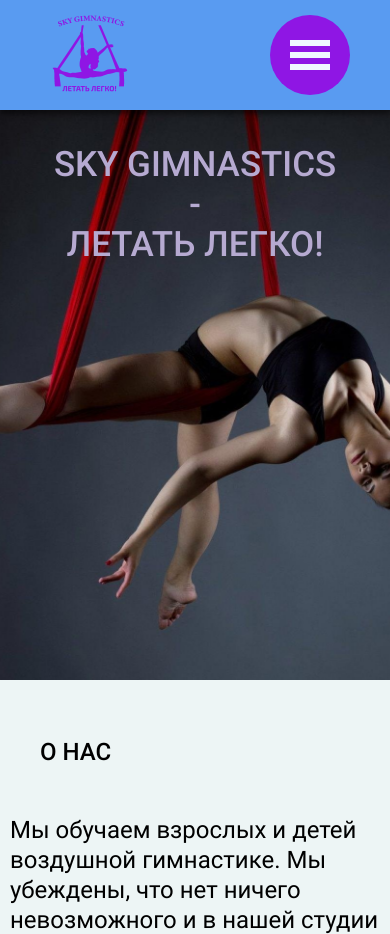
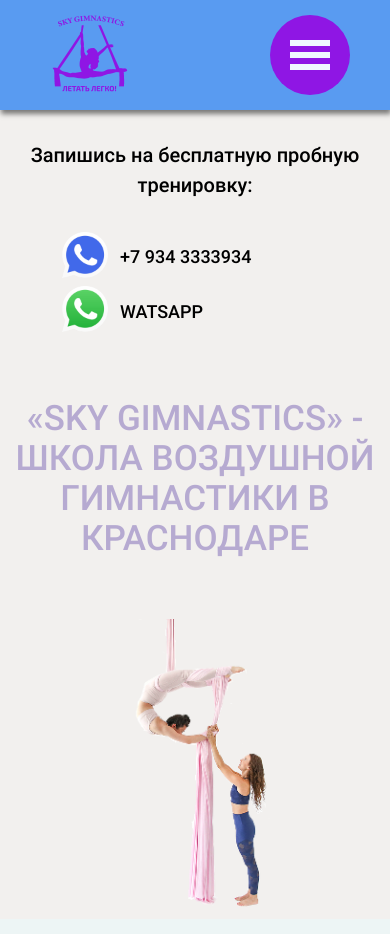
Before and after one commit to natastas/sky, a plain HTML site: page index.html in a window 390 px wide. Shown: the top 934 px of the page. Drawn offline with Linux system fonts and the light colour scheme.

Commit message:
mobile fix

```diff
--- a/blocks/benefits/benefits.css
+++ b/blocks/benefits/benefits.css
@@ -1,3 +1,3 @@
 .benefits {
-    background-color: bisque;
+    background-color: antiquewhite;
 }
--- a/blocks/burger-menu/burger-menu.css
+++ b/blocks/burger-menu/burger-menu.css
@@ -3,7 +3,7 @@
 }
 
 .burger-menu__button {
-    position: fixed;
+    position: absolute;
     top: 15px;
     right: 40px;
     z-index: 30;
--- a/blocks/header/header.css
+++ b/blocks/header/header.css
@@ -4,7 +4,8 @@
     -moz-box-shadow: 1px 4px 5px 0px rgba(0,0,0,0.5);
     box-shadow: 1px 4px 5px 0px rgba(0,0,0,0.5);
     height: 110px;
-    position: sticky;
+    /* position: sticky; */
+    position: relative;
     top: 0;
     z-index: 10;
 }
--- /dev/null
+++ b/blocks/main/__block-flex/main__block-flex.css
@@ -0,0 +1,6 @@
+.main__block-flex {
+    display: flex;
+    gap: 10px;
+    align-items: center;
+    padding-left: 50px;
+}
--- /dev/null
+++ b/blocks/main/__block-title/main__block-title.css
@@ -0,0 +1,8 @@
+.main__block-title {
+    font-style: normal;
+    font-weight: 500;
+    font-size: 20px;
+    line-height: 30px;
+    text-align: center;
+    padding-bottom: 10px;
+}
--- /dev/null
+++ b/blocks/main/__block/main__block.css
@@ -0,0 +1,11 @@
+.main__block {
+    display: none;
+    padding: 10px;
+    margin: 0 auto;
+}
+
+@media screen and (max-width: 600px) {
+    .main__block  {
+        display: grid;
+    }
+  }
--- a/blocks/main/__div/main__div.css
+++ b/blocks/main/__div/main__div.css
@@ -1,5 +1,7 @@
 .main__div {
-    width: 300px;
+    max-width: 1280px;
+    display: flex;
+    padding-top: 50px;
 }
 
 @media screen and (max-width: 600px) {
@@ -7,3 +9,10 @@
         margin: 0 auto;
     }
   }
+
+@media screen and (max-width: 806px) {
+    .main__div {
+        display: grid;
+        margin: 0 auto;
+    }
+  }
--- /dev/null
+++ b/blocks/main/__image/main__image.css
@@ -0,0 +1,36 @@
+.main__image {
+
+    max-width: 600px;
+    max-height: 600px;
+}
+
+@media screen and (max-width: 1100px) {
+    .main__image {
+        max-width: 500px;
+        max-height: 500px;
+    }
+  }
+
+@media screen and (max-width: 960px) {
+    .main__image {
+        max-width: 450px;
+        max-height: 450px;
+    }
+  }
+
+  @media screen and (max-width: 806px) {
+    .main__image {
+        max-width: 400px;
+        max-height: 400px;
+        margin: 0 auto ;
+    }
+  }
+
+  @media screen and (max-width: 420px) {
+    .main__image {
+        padding-top: 20px;
+        max-width: 300px;
+        max-height: 300px;
+        margin: 0 auto ;
+    }
+  }
--- /dev/null
+++ b/blocks/main/__phone-img/main__phone-img.css
@@ -0,0 +1,4 @@
+.main__phone-img {
+    width: 50px;
+    height: 50px;
+}
--- /dev/null
+++ b/blocks/main/__phone/main__phone.css
@@ -0,0 +1,8 @@
+.main__phone {
+    text-decoration: none;
+    color: black;
+    font-style: normal;
+    font-weight: 500;
+    font-size: 18px;
+    line-height: 20px;
+}
--- a/blocks/main/__title/main__title.css
+++ b/blocks/main/__title/main__title.css
@@ -2,22 +2,43 @@
     font-style: normal;
     font-weight: 500;
     font-size: 48px;
-    line-height: 60px;
+    line-height: 70px;
     padding: 0;
-    margin-left: 40px;
-    margin-top: 170px;
+    padding-left: 100px;
+    padding-bottom: 75px;
     text-align: center;
     color: #b6aad1;
+    margin: 0;
 }
 
-@media screen and (max-width: 600px) {
+@media screen and (max-width: 900px) {
     .main__title {
         margin: 0 auto;
         font-size: 35px;
         line-height: 40px;
+        padding-top: 85px;
+        padding-bottom: 35px;
+        height: 500px;
+        text-align: center;
+    }
+  }
+
+  @media screen and (max-width: 806px) {
+    .main__title {
+        max-width: 400px;
+        padding: 0;
+        height: 200px;
+    }
+  }
+
+/*   @media screen and (max-width: 500px) {
+    .main__title {
+
+        font-size: 26px;
+        line-height: 30px;
         padding-top: 35px;
         padding-bottom: 35px;
         height: 500px;
         text-align: center;
     }
-  }
+  }   */
--- /dev/null
+++ b/blocks/main/__wrapper/main__wrapper.css
@@ -0,0 +1,4 @@
+.main__wrapper {
+    max-width: 1280px;
+    margin: 0 auto;
+}
--- a/blocks/main/main.css
+++ b/blocks/main/main.css
@@ -1,11 +1,8 @@
 .main {
-    max-width: 1444px;
-    height: 1000px;
-    background: url('../../images/photo1.jpg') 50%/cover;
-    background-attachment: fixed;
+    background-color: rgb(242, 240, 238);
+    /* background: url('../../images/photo1.jpg') 50%/cover;
+    background-attachment: fixed; */
     background-repeat: no-repeat;
-
-    max-width: 1440px;
     margin: 0 auto;
 }
 
--- a/blocks/watsapp__button/watsapp__button.css
+++ b/blocks/watsapp__button/watsapp__button.css
@@ -8,7 +8,7 @@
     font-weight: 400;
     color: white;
     background: #0fe03c;
-    background: linear-gradient(90deg, rgb(21, 224, 38) 0%, rgb(14, 245, 33) 100%);
+    /* background: linear-gradient(90deg, rgb(21, 224, 38) 0%, rgb(14, 245, 33) 100%); */
     border: none;
     border-radius: 1000px;
     box-shadow: 12px 12px 24px rgba(79,209,197,.64);
@@ -44,3 +44,10 @@
     font-size: 18px;
   }
 }
+
+@media screen and (max-width: 500px) {
+  .watsapp__button {
+    font-size: 16px;
+
+  }
+}
--- a/index.css
+++ b/index.css
@@ -14,8 +14,15 @@
 @import url(blocks/main/main.css);
 @import url(blocks/watsapp__button/watsapp__button.css);
 @import url(blocks/watsapp__wrapper/watsapp__wrapper.css);
+@import url(blocks/main/__block-title/main__block-title.css);
 @import url(blocks/main/__title/main__title.css);
+@import url(blocks/main/__phone/main__phone.css);
+@import url(blocks/main/__phone-img/main__phone-img.css);
+@import url(blocks/main/__block/main__block.css);
+@import url(blocks/main/__image/main__image.css);
+@import url(blocks/main/__wrapper/main__wrapper.css);
 @import url(blocks/main/__div/main__div.css);
+@import url(blocks/main/__block-flex/main__block-flex.css);
 @import url(blocks/about/about.css);
 @import url(blocks/about/__wrapper/about__wrapper.css);
 @import url(blocks/about/__text/about__text.css);
--- a/index.html
+++ b/index.html
@@ -10,6 +10,8 @@
 </head>
 <body class="body">
     <div class="page">
+
+        <header class="header">
             <div class="burger-menu">
                 <a href="#" class="burger-menu__button">
                     <span class="burger-menu__lines"></span>
@@ -26,7 +28,6 @@
                     </div>
                 </nav>
             </div>
-        <header class="header">
             <div class="header__wrapper">
                 <img class="logo" src="images/skyLogo3.png">
                 <div class="header__menu">
@@ -43,11 +44,23 @@
         </header>
         <main class="main">
             <div class="main__wrapper">
+                <div class="main__block">
+                    <h3 class="main__block-title">Запишись на бесплатную пробную тренировку:</h3>
+                    <div class="main__block-flex">
+                        <a href="tel: +79343333934"><img class="main__phone-img" src="images/phone.png"></a>
+                        <a href="tel: +79343333934" class="main__phone">+7 934 3333934</a>
+                    </div>
+                    <div class="main__block-flex">
+                        <a href="https://wa.me/+79343333934"><img class="main__phone-img" src="images/wats.png"></a>
+                        <a href="https://wa.me/+79343333934" class="main__phone">WATSAPP</a>
+                    </div>
+                </div>
                 <div class="watsapp__wrapper">
                     <a href="https://wa.me/+79343333934"><button class="watsapp__button">Записаться на пробную тренировку</button></a>
                 </div>
                 <div class="main__div">
-                    <h1 class="main__title">SKY GIMNASTICS - <br> ЛЕТАТЬ ЛЕГКО!</h1>
+                    <h1 class="main__title">«SKY GIMNASTICS» - ШКОЛА ВОЗДУШНОЙ ГИМНАСТИКИ В КРАСНОДАРЕ</h1>
+                    <img src="images/pngwing.com.png" class="main__image">
                 </div>
             </div>
         </main>
@@ -89,7 +102,7 @@
                 <div class="coach__id-wrapper">
                     <div class="coach__id">
                         <h6 class="coach__name">Дударева Яна</h6>
-                        <img src="images/images.jpg" class="coach__image">
+                        <img src="images/yana.jpeg" class="coach__image">
                         <p class="coach__text"> Старший тренерю. Нужно больше информации. Нужно больше информации. Нужно больше информации. Нужно больше информации. Нужно больше информации.</p>
                     </div>
                     <div class="coach__id">
@@ -104,7 +117,7 @@
                     </div>
                     <div class="coach__id">
                         <h6 class="coach__name">Лайне Майя</h6>
-                        <img src="images/images.jpg" class="coach__image">
+                        <img src="images/girl.jpeg" class="coach__image">
                         <p class="coach__text"> Фитнес-тренер. Нужно больше информации. Нужно больше информации. Нужно больше информации. Нужно больше информации. Нужно больше информации. </p>
                     </div>
 
```
Also changed, not shown: images/girl.jpeg (added), images/yana.jpeg (added). Lines whose indentation alone changed are shown as unchanged.
